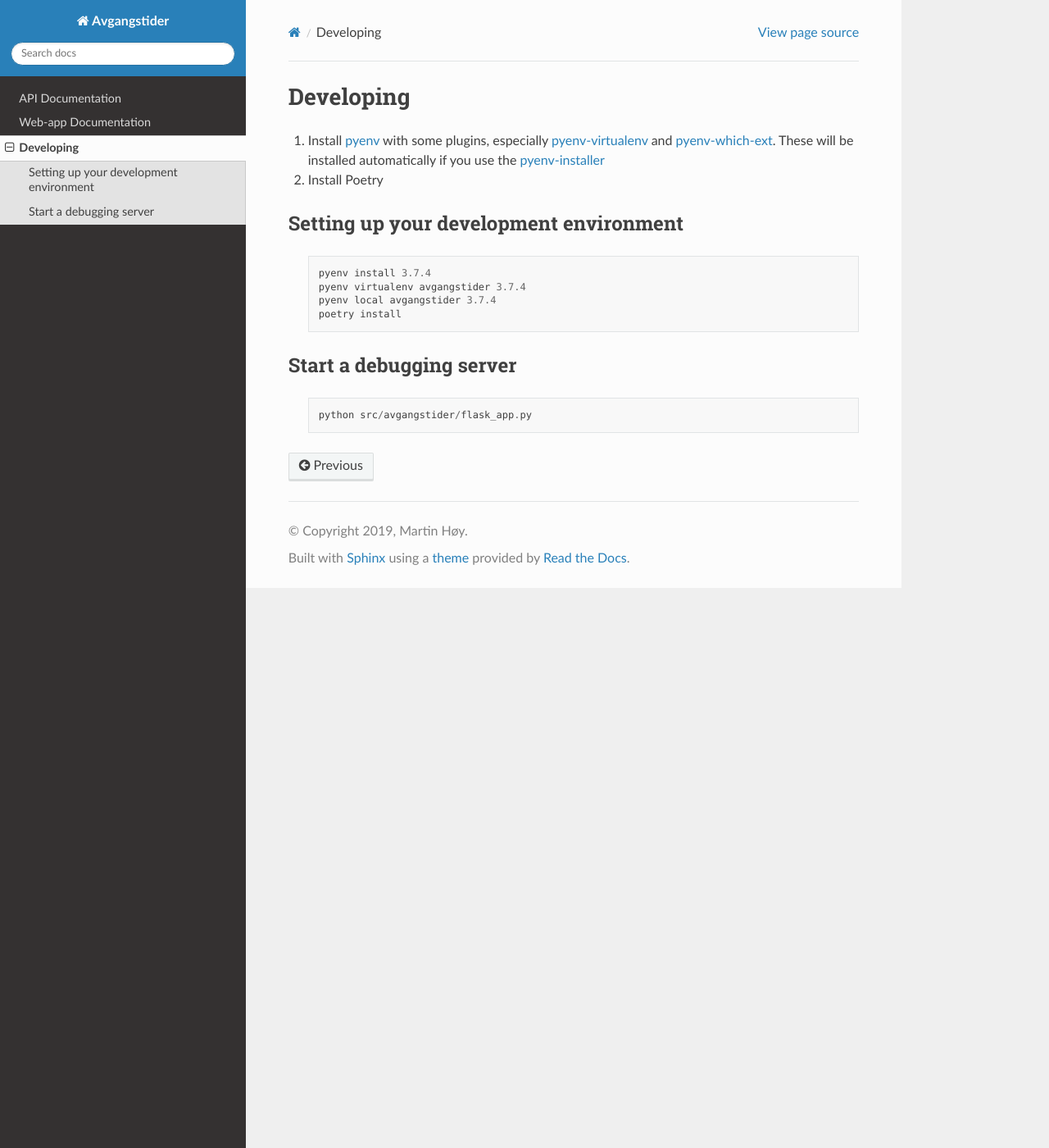
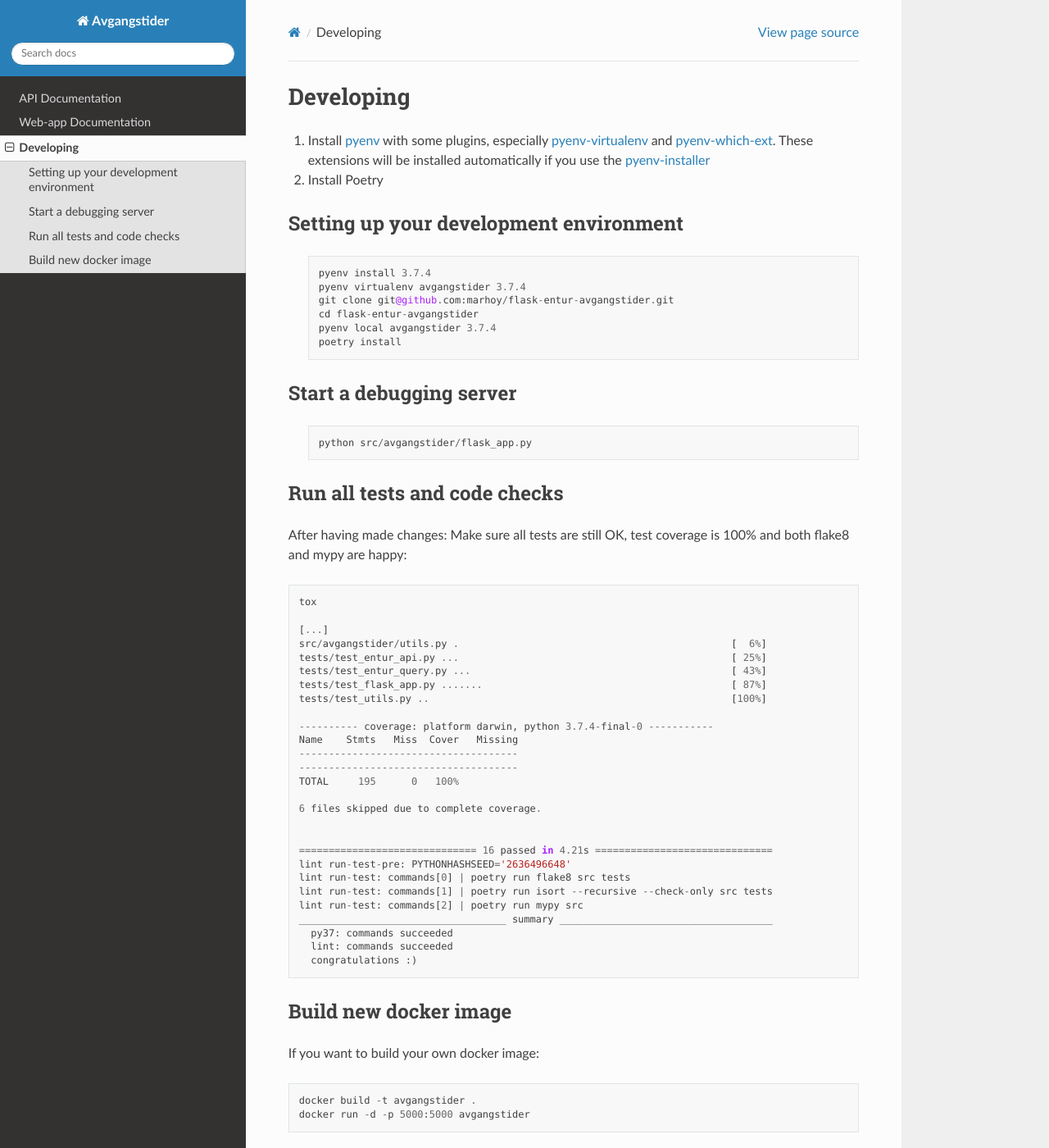
Before and after one commit to marhoy/flask-entur-avgangstider, a Sphinx documentation site: the page built from docs/developing.rst, in a window 1280 px wide and 1400 px high. Shown: the whole window at 82% size. Built offline with Sphinx 7.4.7 and the Read the Docs theme 2.0.0, drawn with Linux system fonts in a browser that asks for light colours.

Commit message:
Added documentation
Signed-off-by: Martin Høy <marhoy@gmail.com>

```diff
--- a/docs/developing.rst
+++ b/docs/developing.rst
@@ -1,26 +1,73 @@
 Developing
-----------
+==========
 
 #.  Install `pyenv <https://github.com/pyenv/pyenv>`_ with some plugins,
     especially `pyenv-virtualenv <https://github.com/pyenv/pyenv-virtualenv>`_
     and `pyenv-which-ext <https://github.com/pyenv/pyenv-which-ext>`_.
-    These will be installed automatically if you use the `pyenv-installer
-    <https://github.com/pyenv/pyenv-installer>`_
+    These extensions will be installed automatically if you use the
+    `pyenv-installer <https://github.com/pyenv/pyenv-installer>`_
 #. Install Poetry
 
+
 Setting up your development environment
-^^^^^^^^^^^^^^^^^^^^^^^^^^^^^^^^^^^^^^^
+---------------------------------------
  ::
 
     pyenv install 3.7.4
     pyenv virtualenv avgangstider 3.7.4
+    git clone git@github.com:marhoy/flask-entur-avgangstider.git
+    cd flask-entur-avgangstider
     pyenv local avgangstider 3.7.4
     poetry install
 
 
 Start a debugging server
-^^^^^^^^^^^^^^^^^^^^^^^^
+------------------------
 
  ::
 
     python src/avgangstider/flask_app.py
+
+
+Run all tests and code checks
+-----------------------------
+
+After having made changes: Make sure all tests are still OK, test coverage
+is 100% and both flake8 and mypy are happy::
+
+    tox
+
+    [...]
+    src/avgangstider/utils.py .                                              [  6%]
+    tests/test_entur_api.py ...                                              [ 25%]
+    tests/test_entur_query.py ...                                            [ 43%]
+    tests/test_flask_app.py .......                                          [ 87%]
+    tests/test_utils.py ..                                                   [100%]
+
+    ---------- coverage: platform darwin, python 3.7.4-final-0 -----------
+    Name    Stmts   Miss  Cover   Missing
+    -------------------------------------
+    -------------------------------------
+    TOTAL     195      0   100%
+
+    6 files skipped due to complete coverage.
+
+
+    ============================== 16 passed in 4.21s ==============================
+    lint run-test-pre: PYTHONHASHSEED='2636496648'
+    lint run-test: commands[0] | poetry run flake8 src tests
+    lint run-test: commands[1] | poetry run isort --recursive --check-only src tests
+    lint run-test: commands[2] | poetry run mypy src
+    ___________________________________ summary ____________________________________
+      py37: commands succeeded
+      lint: commands succeeded
+      congratulations :)
+
+
+Build new docker image
+----------------------
+
+If you want to build your own docker image::
+
+    docker build -t avgangstider .
+    docker run -d -p 5000:5000 avgangstider
--- a/docs/flask_app.rst
+++ b/docs/flask_app.rst
@@ -2,11 +2,11 @@ Web-app Documentation
 =====================
 
 Finding a stop_id
-^^^^^^^^^^^^^^^^^
+-----------------
 
 *   Look it up on the Stop-register
 *   Find it on a map
 
 
 Arguments
-^^^^^^^^^
+---------
--- a/docs/index.rst
+++ b/docs/index.rst
@@ -7,6 +7,8 @@
 Welcome to Avgangstider's documentation!
 ########################################
 
+Table of contents
+=================
 .. toctree::
    :maxdepth: 2
 
```
Also changed, not shown: README.rst (+12 -1 lines).
